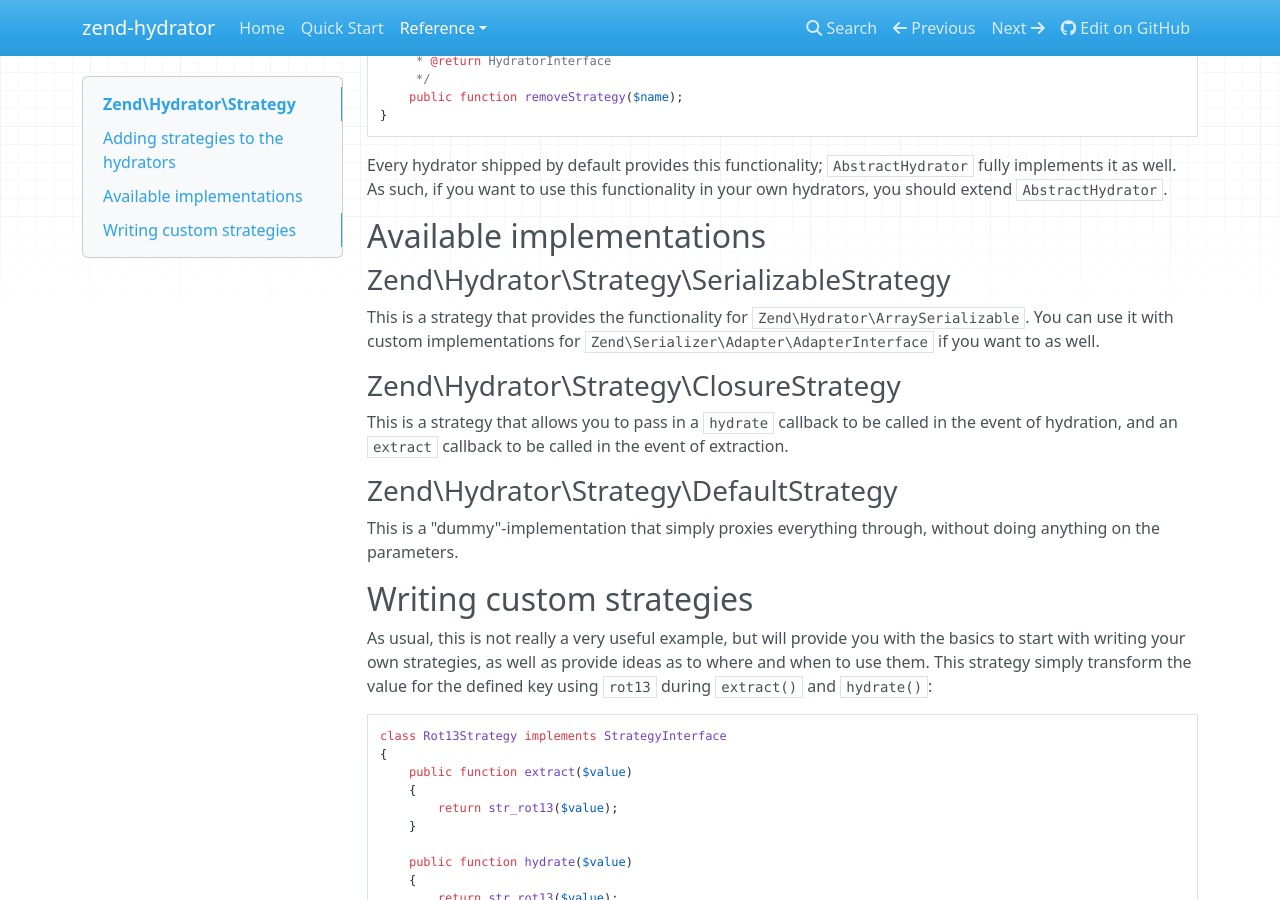
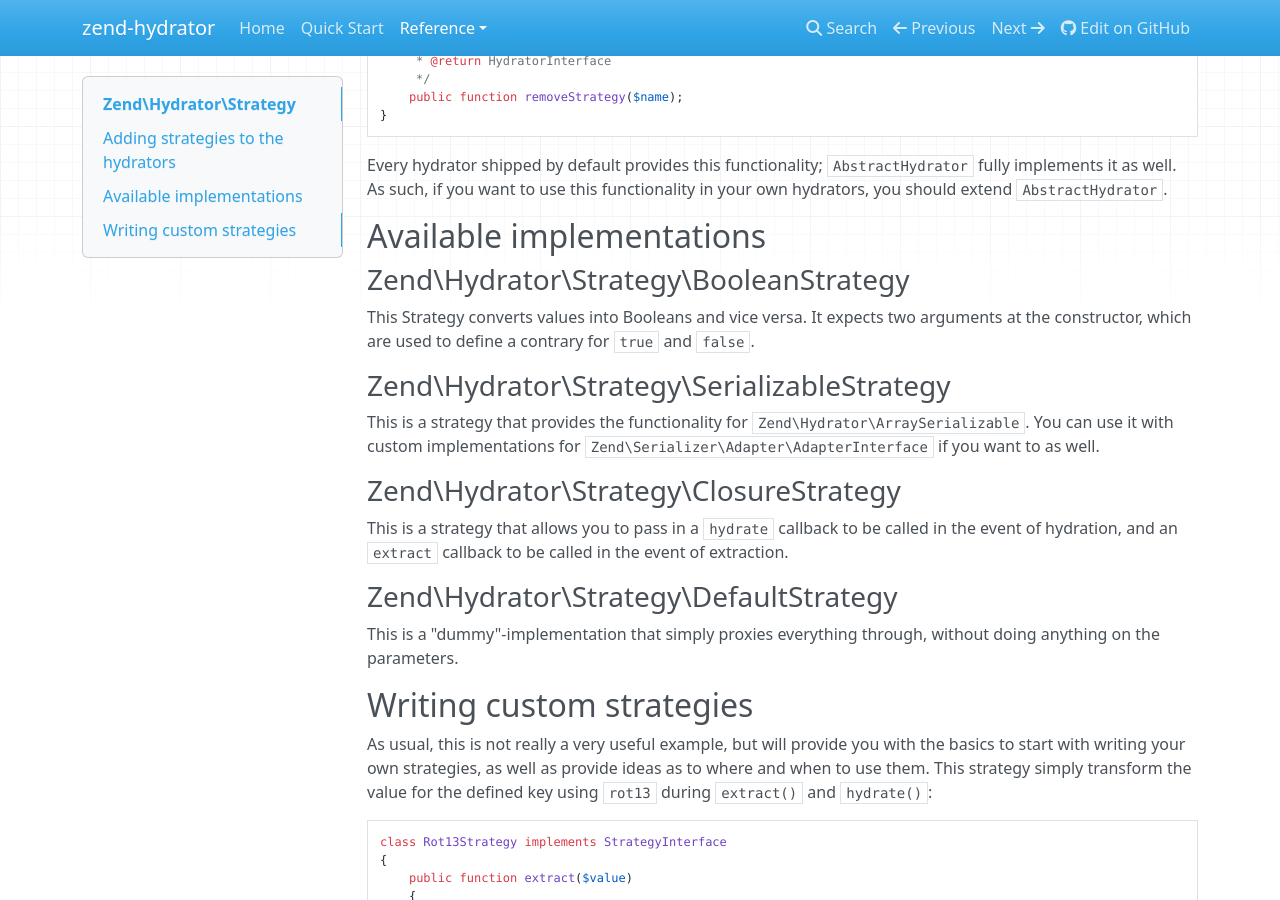
Before and after one commit to zendframework/zend-hydrator, an MkDocs documentation site: the page built from doc/book/strategy.md, in a window 1280 px wide and 900 px high, scrolled down 1414 px. Built offline with MkDocs 1.6.1, drawn with Linux system fonts in a browser that asks for light colours; nearby versions of some CDN libraries; old or Windows-style settings are respelled for this version of MkDocs.

Commit message:
Documentation for BooleanStrategy

```diff
--- a/doc/book/strategy.md
+++ b/doc/book/strategy.md
@@ -84,6 +84,10 @@ Every hydrator shipped by default provides this functionality;
 functionality in your own hydrators, you should extend `AbstractHydrator`.
 
 ## Available implementations
+
+### Zend\\Hydrator\\Strategy\\BooleanStrategy
+
+This Strategy converts values into Booleans and vice versa. It expects two arguments at the constructor, which are used to define a contrary for `true` and `false`.
 
 ### Zend\\Hydrator\\Strategy\\SerializableStrategy
 
```
